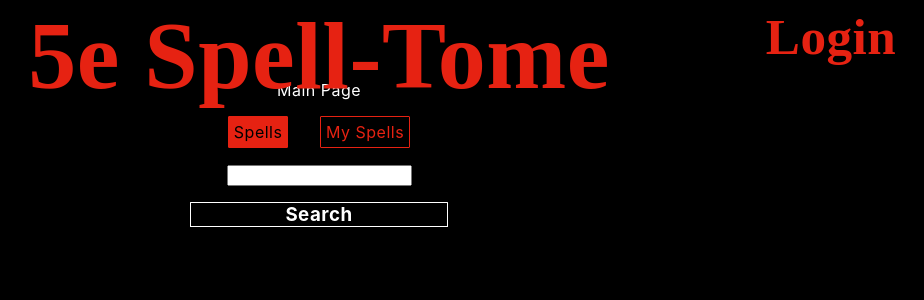
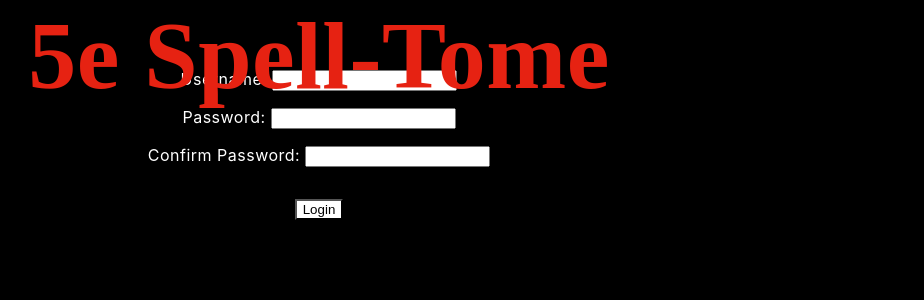
Before and after one commit to JamieRL/DnDSpellTome, a React (Create React App) app in the folder frontend/: page /register in a window 1280 px wide. Shown: the top 300 px of the page, without its empty margins (321-1245 px from the left). Built offline with nearby package versions, Linux system fonts and the light colour scheme.

Commit message:
Add registration page to react app

```diff
--- a/frontend/src/App.js
+++ b/frontend/src/App.js
@@ -20,6 +20,7 @@ function App() {
         <Router history={history}>
           <Switch>
             <Route path="/login" component={Pages.Login} history={history}/>
+            <Route path="/register" component={Pages.Registration} history={history}/>
             <Route path="/" component={Pages.Main} history={history}/>
           </Switch>
         </Router>
--- a/frontend/src/api.js
+++ b/frontend/src/api.js
@@ -35,6 +35,20 @@ function login(username, password) {
     body: JSON.stringify({
       username: username,
       password: password
+    }),
+    headers: {
+      'Content-Type': 'application/json'
+    }
+  })
+}
+
+function register(username, password, confirmPassword) {
+  return fetch('/auth/register', {
+    method: 'POST',
+    body: JSON.stringify({
+      username: username,
+      password: password,
+      confirmPassword: confirmPassword
     }),
     headers: {
       'Content-Type': 'application/json'
@@ -85,10 +99,10 @@ function getFavouriteSpells() {
 
 export {
   login,
+  register,
   fetchSpellData,
   getFavouriteSpells,
   fetchFavouriteSpells,
   addFavourite,
-  removeFavourite,
-
+  removeFavourite
 }
--- a/frontend/src/pages/Login.js
+++ b/frontend/src/pages/Login.js
@@ -14,6 +14,10 @@ const Login = styled.div`
   button{
     margin: 1rem;
     background-color:white;
+  }
+  a {
+    text-decoration: none !important;
+    color: #e62212;
   }
 `
 
@@ -51,6 +55,7 @@ function LoginPage(props) {
       <Header showLogin={false} {...props}/>
       <Login>
         <h2>Login</h2>
+        <h3>Don't have an account? <a href='/register'>Sign Up</a></h3>
         <label>Username: </label><LoginInput type='email' value={username} onChange={e => setUsername(e.target.value)}/><br/>
         <label>Password: </label><LoginInput type='password' value={password} onChange={e => setPassword(e.target.value)}/><br/>
         <button onClick={onLogin}>Login</button>
--- a/frontend/src/pages/index.js
+++ b/frontend/src/pages/index.js
@@ -1,7 +1,9 @@
 import LoginPage from './Login'
 import MainPage from './main'
+import RegistrationPage from './registration'
 
 export {
   LoginPage as Login,
-  MainPage as Main
+  MainPage as Main,
+  RegistrationPage as Registration
 }
--- /dev/null
+++ b/frontend/src/pages/registration.js
@@ -0,0 +1,67 @@
+import React, { useState } from 'react'
+import styled from 'styled-components'
+import * as API from '../api'
+import Cookies from 'js-cookie'
+import Header from '../components/Header'
+import history from '../history'
+
+const RegistrationInput = styled.input`
+  text-align: left;
+  margin-bottom: 1rem;
+`
+const Register = styled.div`
+  display: block;
+  button{
+    margin: 1rem;
+    background-color:white;
+  }
+`
+
+const ErrorText = styled.h3`
+  color: red;
+`
+
+function RegistrationPage(props) {
+  const [username, setUsername] = useState('');
+  const [password, setPassword] = useState('');
+  const [confirmPassword, setConfirmPassword] = useState('')
+  const [errors, setErrors] = useState('')
+  function onSubmit() {
+    if(password !== confirmPassword) {
+      setErrors('Passwords do not match')
+      return
+    }
+    setErrors('')
+    API.register(username, password, confirmPassword)
+    .then((response) => {
+      if(response.ok) {
+        response.json()
+        .then(json => {
+          Cookies.set('x-access-token', json.token)
+          Cookies.set('username', json.username)
+          history.push('/')
+        })
+      }
+      else {
+        setErrors(response.statusText)
+      }
+    })
+
+  }
+  return (
+    <>
+      <Header {...props}/>
+      <Register>
+      <h2>Signup</h2>
+      <label>Username: </label><RegistrationInput type='email' value={username} onChange={e => setUsername(e.target.value)}/><br/>
+      <label>Password: </label><RegistrationInput type='password' value={password} onChange={e => setPassword(e.target.value)}/><br/>
+      <label>Confirm Password: </label><RegistrationInput type='password' value={confirmPassword} onChange={e => setConfirmPassword(e.target.value)}/><br/>
+
+      <button onClick={onSubmit}>Login</button>
+      {errors ? (<ErrorText>{errors}</ErrorText>) : null}
+      </Register>
+    </>
+  )
+}
+
+export default RegistrationPage
```
Also changed, not shown: 2 other files (tests, documents, lock files or other folders).
